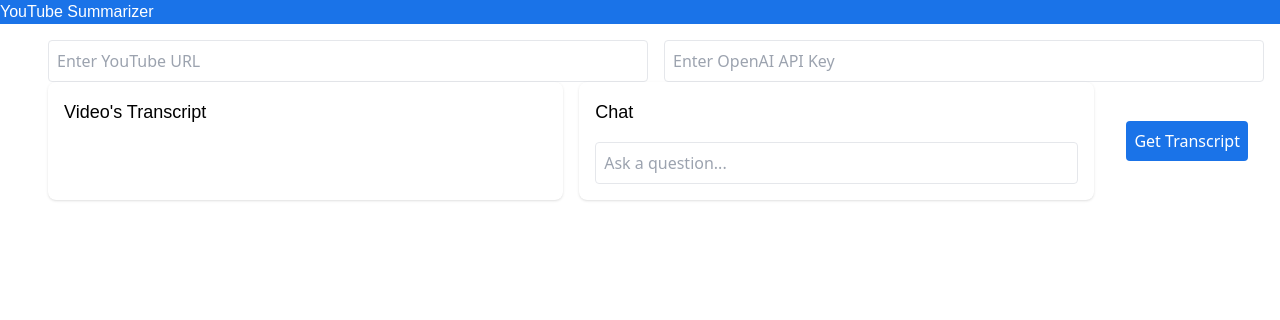
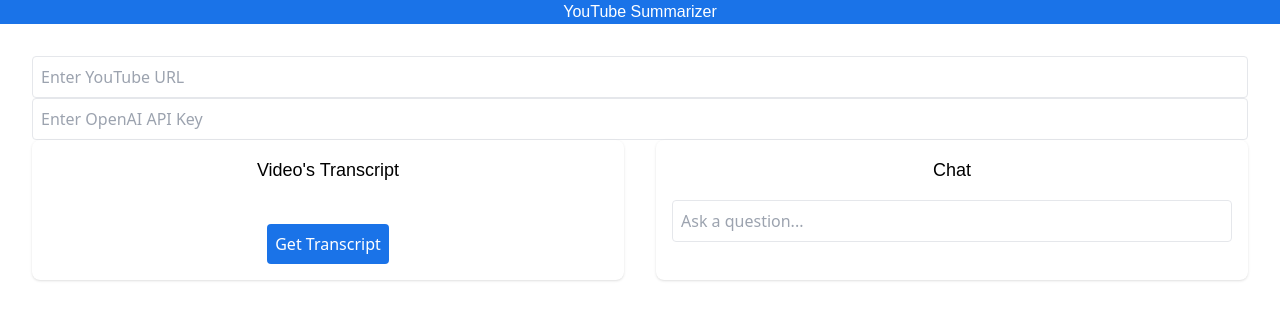
Before and after one commit to AymanJabr/YoutubeSummirizationLangchainJS, a Next.js app: page / in a window 1280 px wide. Shown: the top 320 px of the page. Built offline with nearby package versions, Linux system fonts and the light colour scheme.

Commit message:
minor style fixes

```diff
--- a/pages/_app.tsx
+++ b/pages/_app.tsx
@@ -1,7 +1,6 @@
 import { useState } from 'react'
 import TranscriptAndChat from '@/components/transcript-and-chat'
 import '../src/styles/globals.css' // Tailwind CSS
-import { createDbFromYoutubeVideoUrl } from '@/utils'
 
 const App = () => {
   const [youtubeUrl, setYoutubeUrl] = useState<string>('')
@@ -50,19 +49,15 @@
   }
 
   return (
-    <div className='flex flex-col h-screen bg-background text-text'>
-      <header className='px-4 py-2 bg-primary text-white'>
-        <h1 className='font-header text-2xl'>YouTube Summarizer</h1>
+    <div className="flex flex-col h-screen bg-background text-text">
+      <header className="px-4 py-2 bg-primary text-white">
+        <h1 className="font-header text-2xl text-center">YouTube Summarizer</h1>
       </header>
 
-      <div className='flex flex-1 overflow-hidden'>
-        {/* Sidebar */}
-        <aside className='hidden lg:block lg:w-60 xl:w-80 p-4 overflow-auto'>
-          {/* Sidebar Content */}
-        </aside>
+      <div className='flex flex-col flex-1 overflow-hidden gap-8 p-4'>
 
         <main className='flex flex-col flex-1 p-4 overflow-hidden'>
-          <div className='flex flex-col md:flex-row gap-4 mb-4'>
+          <div className='flex flex-col md:flex-row gap-20 mb-4'>
             <input
               type='text'
               value={youtubeUrl}
--- a/src/components/transcript-and-chat.tsx
+++ b/src/components/transcript-and-chat.tsx
@@ -14,35 +14,39 @@
   error,
 }) => {
   return (
-    <div className="flex flex-col md:flex-row gap-4 flex-1 min-h-0">
-      <div className="bg-white shadow overflow-hidden rounded-lg flex-1 min-h-0">
-        <div className="p-4">
-          <h2 className="font-header text-lg">Video&apos;s Transcript</h2>
+    <div className="flex flex-row gap-8 flex-1 min-h-0">
+      <div className="bg-white shadow overflow-hidden rounded-lg flex-1 min-h-0 flex flex-col">
+        <div className="p-4 flex-1">
+          <h2 className="font-header text-lg text-center">Video&apos;s Transcript</h2>
           {/* Scrollable container for transcript */}
-          <div className="mt-2 overflow-auto text-body" style={{ maxHeight: '70vh' }}>
-            {/* Conditional rendering for loading spinner or transcript content */}
+          <div className="mt-2 overflow-auto text-body scrollbar-thin scrollbar-thumb-primary scrollbar-track-background" style={{ maxHeight: '70vh' }}>
             {loading ? (
               <div className="flex justify-center items-center h-full">
-                {/* Replace the div below with your actual spinner component or element */}
                 <div className="animate-spin rounded-full h-12 w-12 border-t-2 border-b-2 border-primary"></div>
               </div>
             ) : (
               <div className="whitespace-pre-wrap">{transcript}</div>
             )}
-            {/* Error message */}
             {error && <div className="text-red-600">{error}</div>}
           </div>
+        </div>
+        <div className="flex justify-center items-center p-4">
+          <button
+            onClick={onFetchTranscript}
+            className={`p-2 text-white rounded ${loading ? 'bg-gray-500' : 'bg-primary'} ${loading ? 'cursor-not-allowed' : ''}`}
+            disabled={loading}
+          >
+            {loading ? 'Loading...' : 'Get Transcript'}
+          </button>
         </div>
       </div>
 
       <div className="bg-white shadow overflow-hidden rounded-lg flex-1 min-h-0">
-        <div className="p-4">
-          <h2 className="font-header text-lg">Chat</h2>
-          {/* Scrollable container for chat messages */}
-          <div className="mt-2 overflow-auto text-body" style={{ maxHeight: '70vh' }}>
+        <div className="p-4 flex flex-col">
+          <h2 className="font-header text-lg text-center">Chat</h2>
+          <div className="mt-2 overflow-auto text-body scrollbar-thin scrollbar-thumb-primary scrollbar-track-background" style={{ maxHeight: '70vh' }}>
             {/* Chat content */}
           </div>
-          {/* Input for new messages */}
           <div className="mt-2">
             <input
               type="text"
@@ -53,18 +57,10 @@
           </div>
         </div>
       </div>
-      {/* Fetch Transcript Button */}
-      <div className="flex justify-center items-center p-4">
-        <button
-          onClick={onFetchTranscript}
-          className={`p-2 text-white rounded ${loading ? 'bg-gray-500' : 'bg-primary'} ${loading ? 'cursor-not-allowed' : ''}`}
-          disabled={loading}
-        >
-          {loading ? 'Loading...' : 'Get Transcript'}
-        </button>
-      </div>
     </div>
   );
 };
 
+
+
 export default TranscriptAndChat;
--- a/src/styles/globals.css
+++ b/src/styles/globals.css
@@ -1,3 +1,17 @@
 @import 'tailwindcss/base';
 @import 'tailwindcss/components';
 @import 'tailwindcss/utilities';
+
+::-webkit-scrollbar {
+  width: 12px;
+}
+
+::-webkit-scrollbar-track {
+  background: #f7f8fa;
+}
+
+::-webkit-scrollbar-thumb {
+  background-color: #1a73e8;
+  border-radius: 20px;
+  border: 3px solid #f7f8fa;
+}
```
